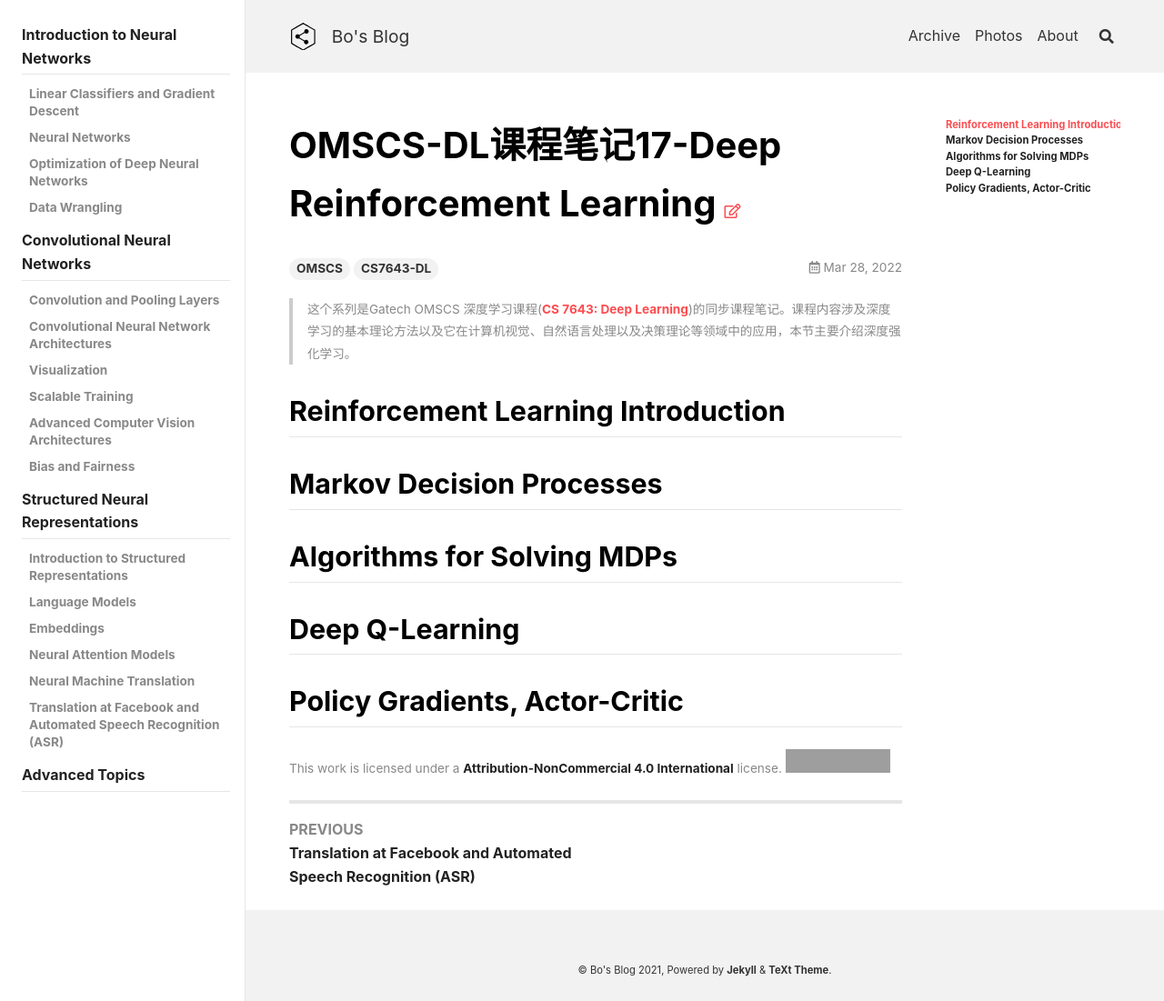
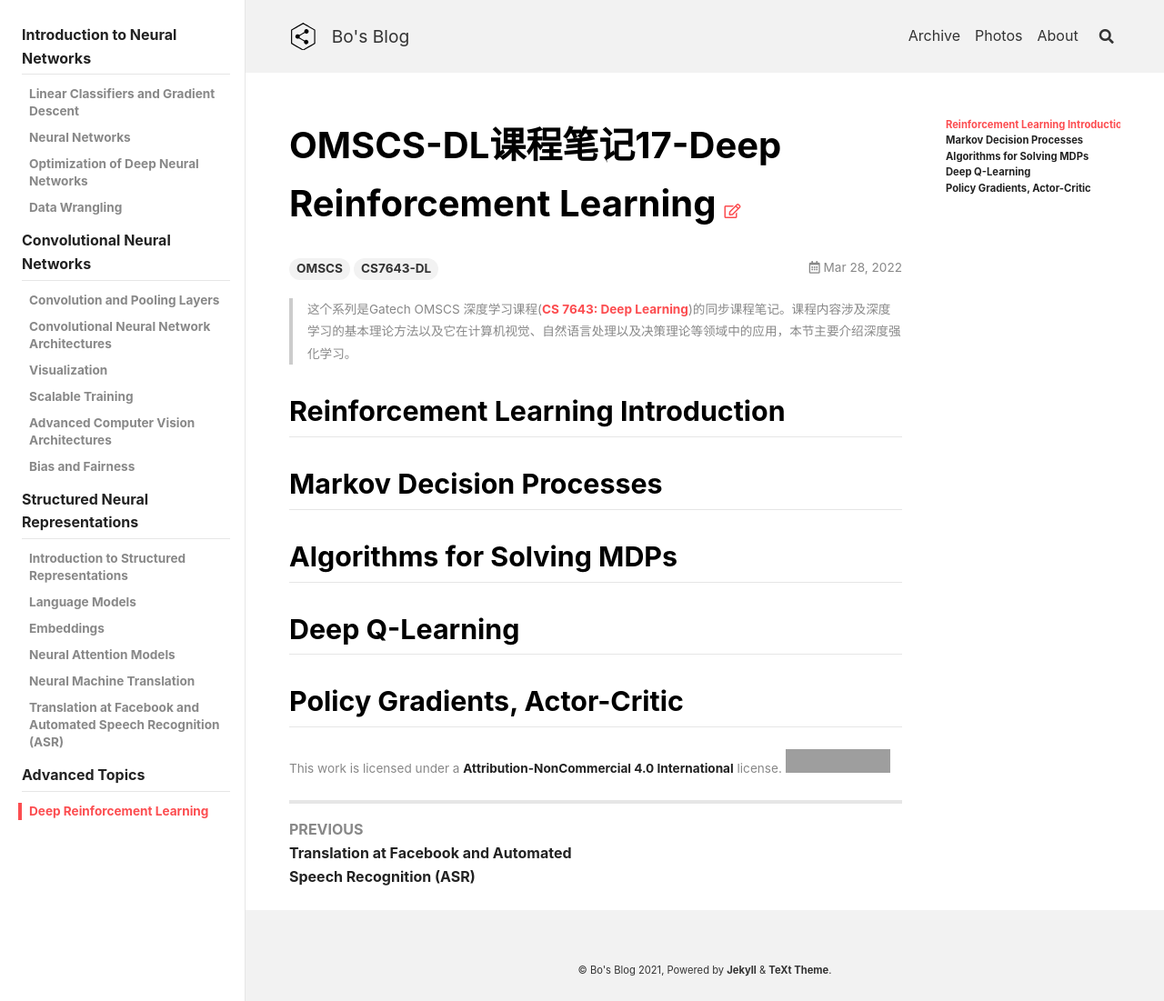
Before and after one commit to peng00bo00/peng00bo00_previous_blog, a Jekyll site: the page built from _posts/2022-03-28-OMSCS-DL-NOTES-17.md, in a window 1280 px wide. Shown: the whole page at 91% size. Built offline with Jekyll 4.4.1, drawn with Linux system fonts in a browser that asks for light colours; nearby versions of some CDN libraries; grey boxes are pictures that could not be loaded.

Commit message:
Update navigation.yml

```diff
--- a/_data/navigation.yml
+++ b/_data/navigation.yml
@@ -293,6 +293,9 @@ OMSCS-DL:
       - title: Translation at Facebook and Automated Speech Recognition (ASR)
         url: /2022/03/21/OMSCS-DL-NOTES-16.html
   - title: Advanced Topics
+    children:
+      - title: Deep Reinforcement Learning
+        url: /2022/03/28/OMSCS-DL-NOTES-17.html
 
 OMSCS-SIM:
   - title: Simulation and Modeling for Engineering and Science
```
